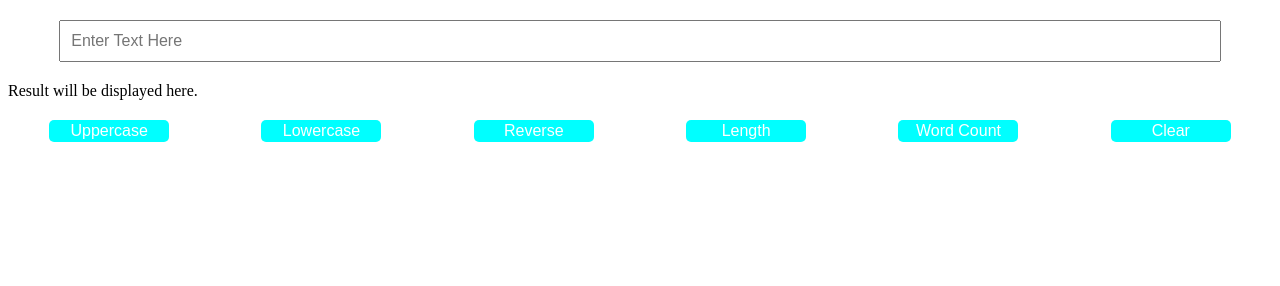
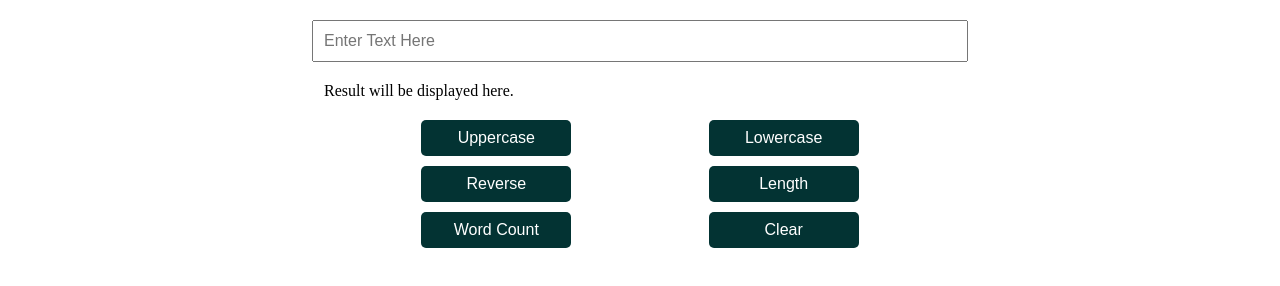
Before and after one commit to ShindePratikshaP/text-operation-tool, a plain HTML site: page index.html in a window 1280 px wide. Drawn offline with Linux system fonts and the light colour scheme.

Commit message:
new changes are added to css

```diff
--- a/index.html
+++ b/index.html
@@ -7,25 +7,31 @@
     <style>
         .container{
             display: flex;
-            justify-content: space-around;
+            justify-content: space-evenly;
             flex-wrap: wrap;
             gap: 10px;
-            margin-top: 20px;
+            margin: 20px auto;
+            width: 50%;
         }
 
         .btn{
-            padding: 2px 10px;
+            padding: 9px 10px;
             border: none;
             border-radius: 5px;
-            background-color: aqua;
+            background-color: rgb(3, 51, 51);
             font-size: 16px;
             color: white;
-            width: 120px;
+            width: 150px;
             cursor: pointer;
+            margin: 0px 30px;
 
         }
+        .result{
+            width: 50%;
+            margin: 20px auto;
+        }
         #inputText{
-            width: 90%;
+            width: 50%;
             padding: 10px;
             font-size: 16px;
             display: block;
@@ -35,7 +41,7 @@
 </head>
 <body>
     <input type="text" id="inputText" placeholder="Enter Text Here"/>
-    <p id="resultPara"> Result will be displayed here. </p>
+    <p id="resultPara" class="result"> Result will be displayed here. </p>
     <div class="container">
         <button id="uppercase" class="btn" onclick="upperCase()">Uppercase</button>
         <button id="lowercase" class="btn" onclick="lowerCase()">Lowercase</button>
```
